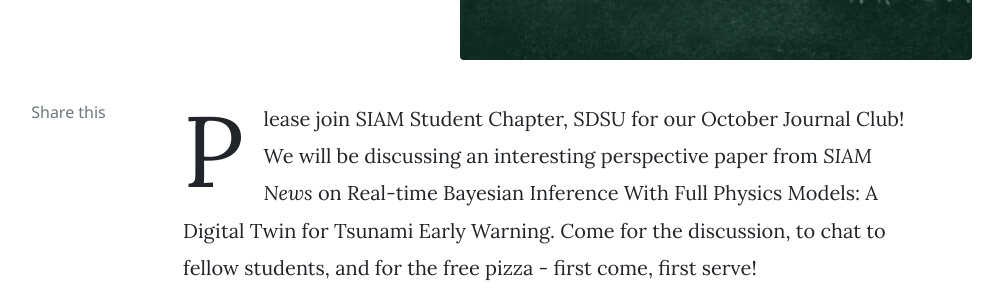
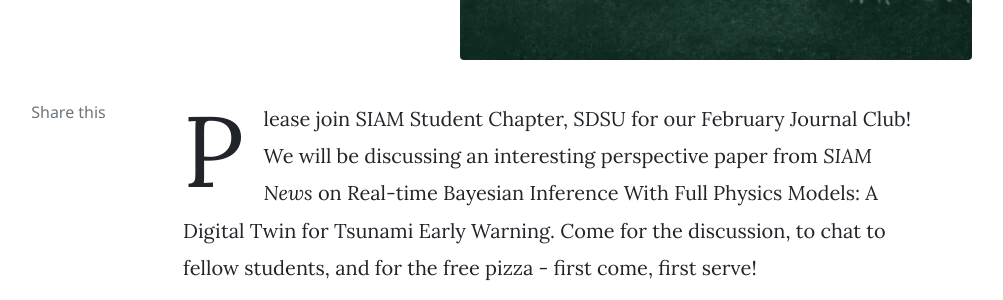
Before and after one commit to siamscsdsu/siamscsdsu.github.io, a Jekyll site: the page built from _posts/2026-2-9-february-journal-club.md, in a window 1280 px wide and 900 px high, scrolled down 625 px. Shown: the part 174-474 px from the top of the window, without its empty margins (187-1190 px from the left). Built offline with Jekyll 4.4.1, drawn with Linux system fonts in a browser that asks for light colours; nearby versions of some CDN libraries; comment, search, counter and statistics services are not loaded.

Commit message:
march journal club

```diff
--- a/_posts/2026-2-9-october-journal-club.md
+++ b/_posts/2026-2-9-february-journal-club.md
@@ -4,7 +4,7 @@ title:  "February Journal Club"
 image: assets/images/posts/2026-02-11.png
 ---
 
-Please join SIAM Student Chapter, SDSU for our October Journal Club! We will be discussing an interesting perspective paper from _SIAM News_ on Real-time Bayesian Inference With Full Physics Models: A Digital Twin for Tsunami Early Warning. Come for the discussion, to chat to fellow students, and for the free pizza - first come, first serve!
+Please join SIAM Student Chapter, SDSU for our February Journal Club! We will be discussing an interesting perspective paper from _SIAM News_ on Real-time Bayesian Inference With Full Physics Models: A Digital Twin for Tsunami Early Warning. Come for the discussion, to chat to fellow students, and for the free pizza - first come, first serve!
 
 - __Date__:   February 11, 2026
 - __Time__:   12-1 p.m.
```
Also changed, not shown: _posts/2026-3-9-march-journal-club.md (added, +14 -0 lines).
